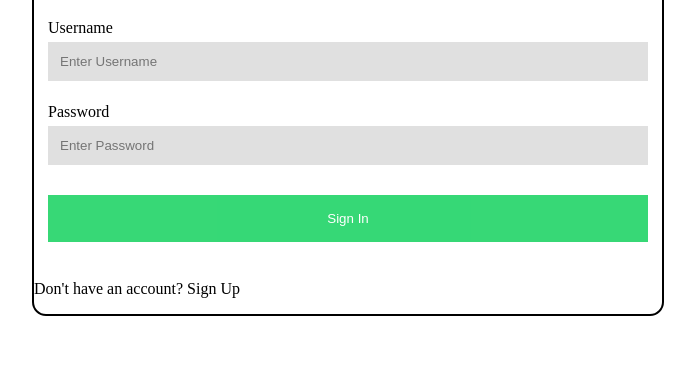
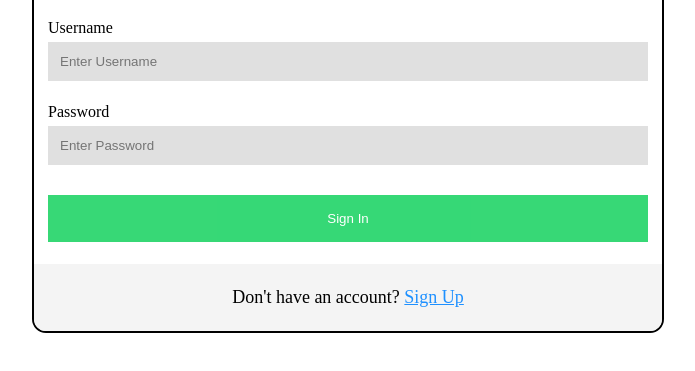
Before and after one commit to nerd8622/U-boat-Upheaval, a plain HTML site: page client/login/index.html in a window 1280 px wide. Shown: the part 85-456 px from the top of the page, without its empty margins (292-987 px from the left). Drawn offline with Linux system fonts and the light colour scheme.

Commit message:
more prettification

```diff
--- a/client/static/css/login.css
+++ b/client/static/css/login.css
@@ -5,6 +5,7 @@
   border-radius: 14px;
   margin: auto;
   width: 50%;
+  overflow: hidden;
 }
 
 .userinfo {padding: 14px;}
@@ -31,6 +32,7 @@ input:focus {
   border: none;
   width: 100%;
   opacity: 0.8;
+  cursor: pointer;
 }
 
 .loginbtn:hover {
@@ -56,3 +58,16 @@ input:focus {
   border: 1px solid;
   border-radius: 14px;
 }
+
+.createacc{
+  text-align: center;
+  font-size: 18px;
+  background-color: #F4F4F4;
+  padding: 5px;
+}
+
+.createacc a {
+  text-decoration: underline;
+  color: dodgerblue;
+  cursor: pointer;
+}
```
